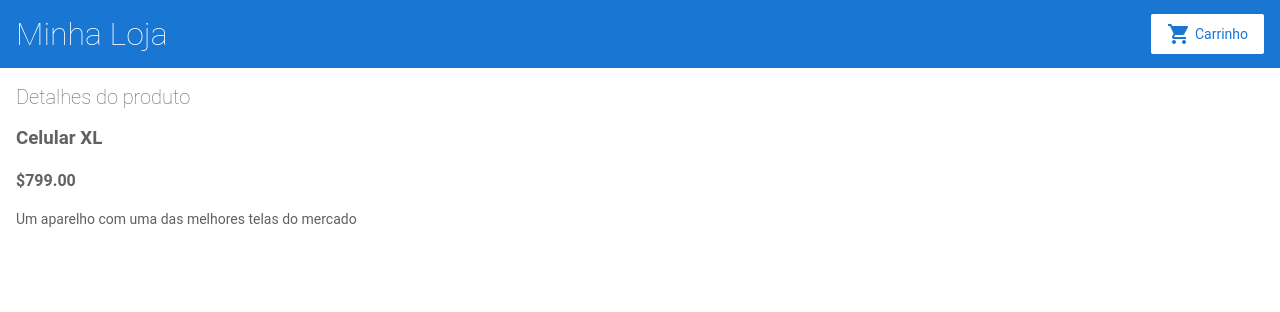
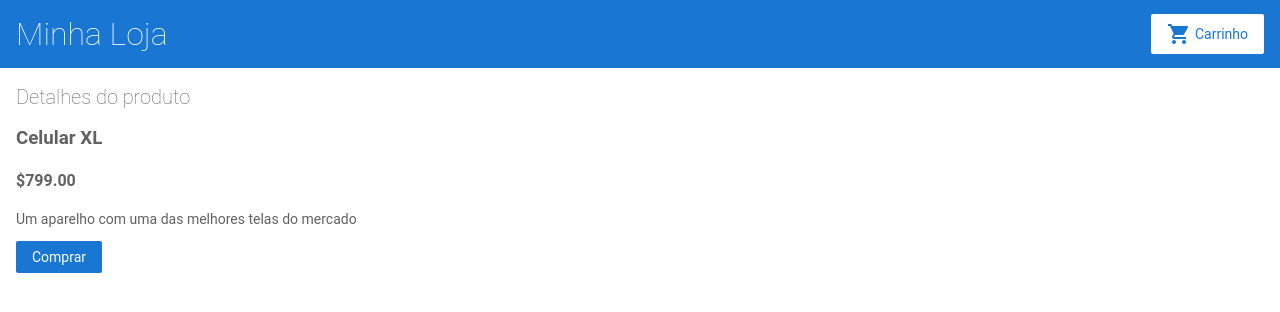
Before and after one commit to DgbDiego/angular-7c6gtv, an Angular app: page /products/0 in a window 1280 px wide. Shown: the top 312 px of the page. Built offline with nearby package versions, Linux system fonts and the light colour scheme.

Commit message:
2 files modified

```diff
--- a/src/app/product-details/product-details.component.html
+++ b/src/app/product-details/product-details.component.html
@@ -5,4 +5,6 @@
   <h4>{{ product.price | currency}}</h4>
   <p>{{ product.description }}</p>
 
+  <button (click)="addToCart(product)">Comprar</button>
+
 </div>
--- a/src/app/product-details/product-details.component.ts
+++ b/src/app/product-details/product-details.component.ts
@@ -2,6 +2,7 @@ import { Component, OnInit } from '@angular/core';
 import { ActivatedRoute } from '@angular/router';
 
 import { products } from '../products';
+import { CartService } from '../cart.service';
 
 @Component({
   selector: 'app-product-details',
@@ -12,8 +13,14 @@ export class ProductDetailsComponent implements OnInit {
 
   product;
 
+  addToCart(product){
+    window.alert('Seu produto foi adicionado ao carrinho!');
+    this.cartService.addToCart(product);
+  }
+
   constructor(
     private route: ActivatedRoute,
+    private cartService: CartService
   ) { }
 
   ngOnInit() {
```
